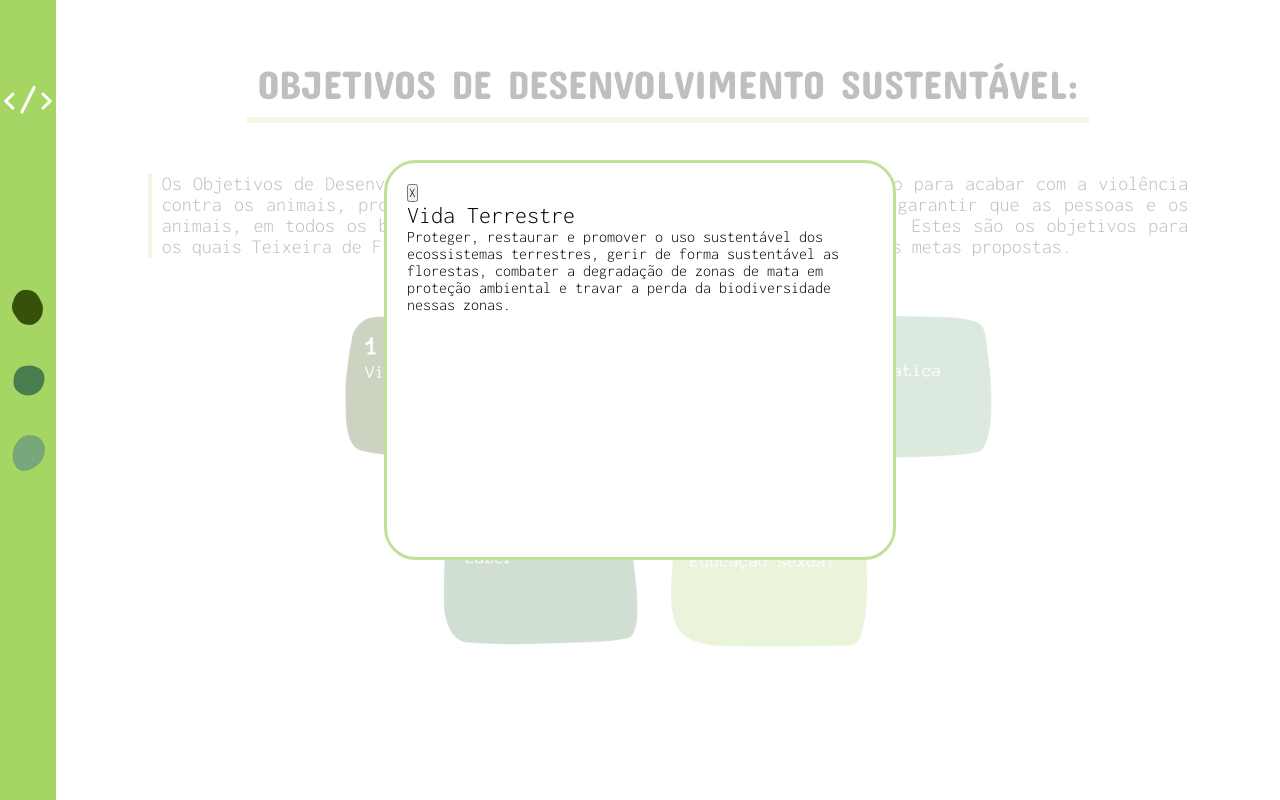
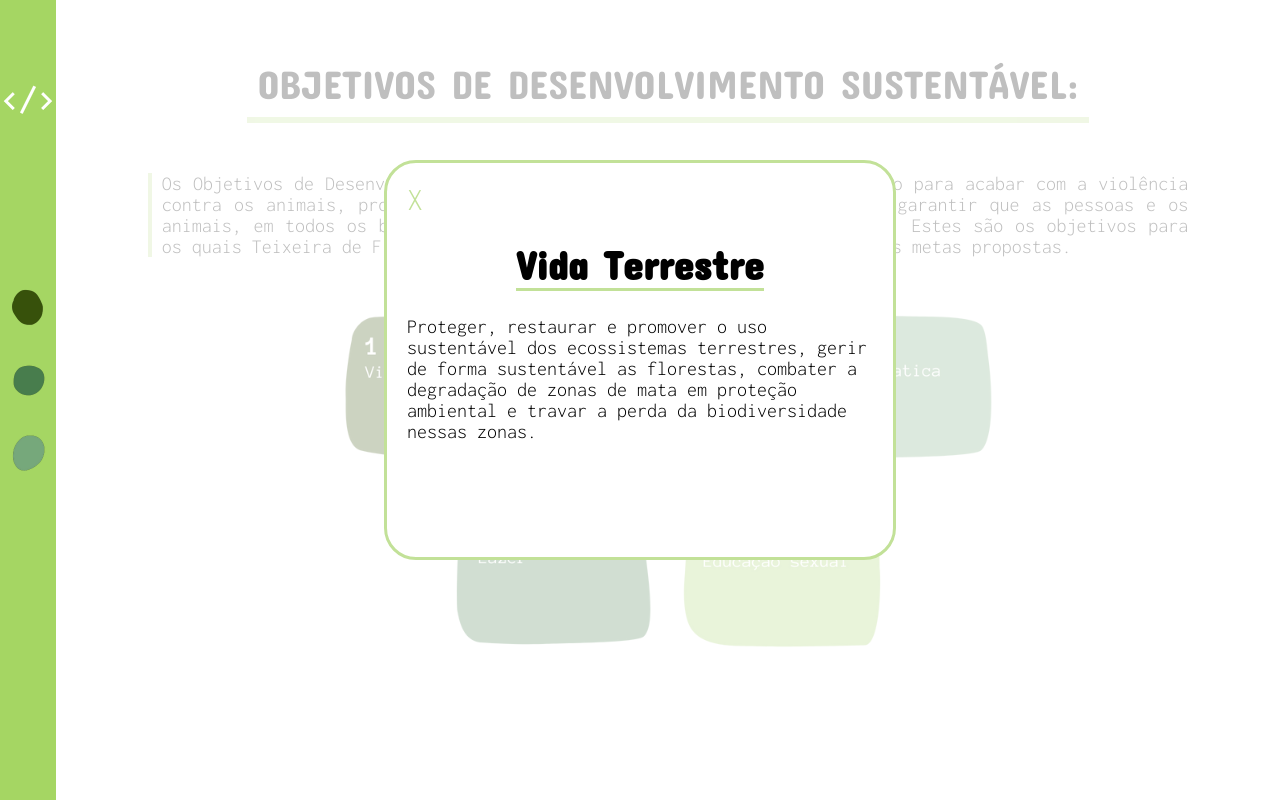
Before and after one commit to belqr/portfolio, a React (Create React App) app: page /social in a window 1280 px wide. Both pictures are taken after a click on the picture 443 px from the left and 387 px from the top of the page. Built offline with nearby package versions, Linux system fonts and the light colour scheme.

Commit message:
feat: created component and stilyzed

```diff
--- a/src/pages/social/components/modal/modal.jsx
+++ b/src/pages/social/components/modal/modal.jsx
@@ -9,7 +9,7 @@ const customStyles = {
       left: '50%',
       transform: 'translateX(-50%)',
       borderRadius: '2em',
-      border: '3px solid #C2E198'
+      border: '3px solid #C2E198',
    },
  };
 
@@ -21,18 +21,19 @@ const ModalComponent = ({isOpen, setIsOpen, title, txt}) => {
    }
 
   return (
-   <Container>
      <Modal
      isOpen={isOpen.open}
      onRequestClose={closeModal}
      style={customStyles}
      contentLabel='Example Modal'
      >
+         <Container>
             <button onClick={closeModal}> X </button>
             <h2> {title} </h2>
             <p> {txt} </p>
+         </Container>
       </Modal>
-   </Container>
+
   )
 }
 
--- a/src/pages/social/components/modal/style.js
+++ b/src/pages/social/components/modal/style.js
@@ -2,4 +2,24 @@ import styled from 'styled-components';
 
 export const Container = styled.div`
 
+   button {
+      border: none;
+      background-color: #fff;
+      color: #C2E198;
+      font-size: 2rem;
+      cursor: pointer;
+   }
+
+   h2 {
+      margin: 25px auto;
+      width: fit-content;
+      font-size: 2.5rem;
+      font-weight: 700;
+      font-family: 'Concert One', cursive;
+      border-bottom: 3px solid #C2E198;
+   }
+
+   p {
+      font-size: 20px;
+   }
 `
```
Lines whose indentation alone changed are shown as unchanged.
